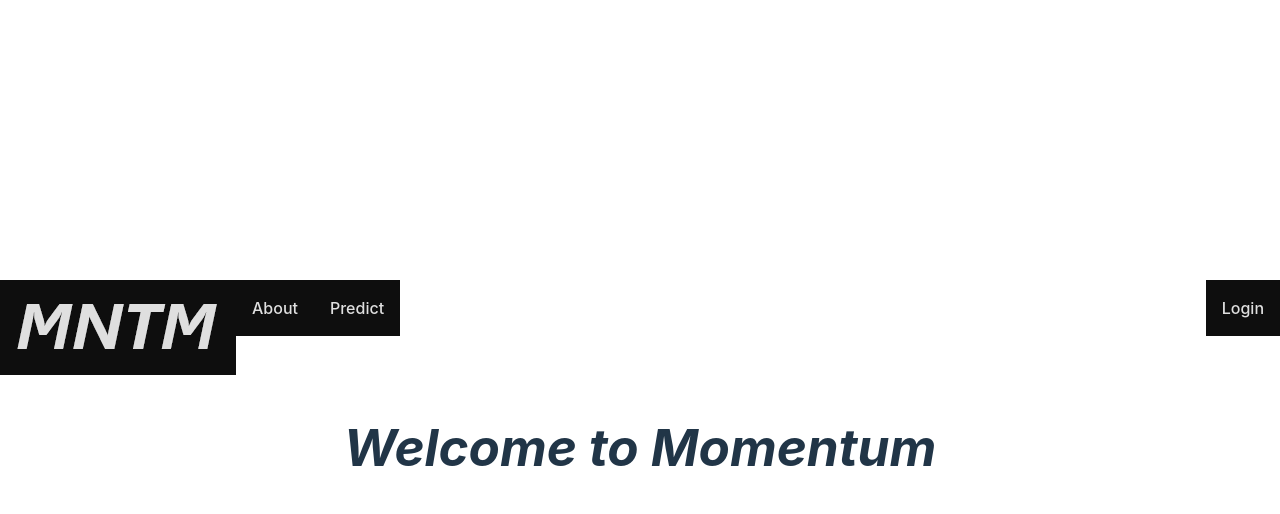
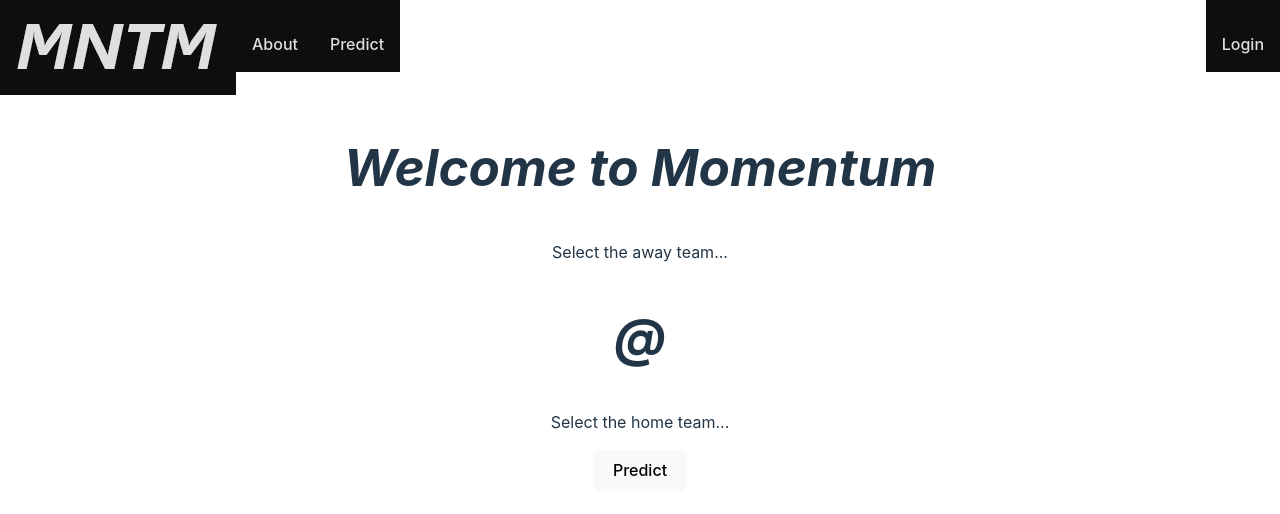
Before and after one commit to aravgoyal/lepredictor, a React (Vite) app: page / in a window 1280 px wide. Shown: the top 514 px of the page. Built offline with nearby package versions, Linux system fonts and the light colour scheme.

Commit message:
aligned navbar, prediction skeleton, hover elements

```diff
--- a/src/App.tsx
+++ b/src/App.tsx
@@ -11,28 +11,17 @@ function App() {
 
   return (
     <>
-      <div>
       <BrowserRouter>
-        <NavBar />
-        <Switch>
-          <Route path="/" exact>
-            <Home />
-          </Route>
-          <Route path="/about">
-            <About />
-          </Route>
-          <Route path="/predict">
-            <Predict />
-          </Route>
-          <Route path="/login">
-            <Login />
-          </Route>
-        </Switch>
+        <div>
+          <NavBar />
+          <Switch>
+            <Route path="/" exact component={Home} />
+            <Route path="/about" exact component={About} />
+            <Route path="/predict" exact component={Predict} />
+            <Route path="/login" exact component={Login} />
+          </Switch>
+        </div>
       </BrowserRouter>
-      </div>
-      <div>
-
-      </div>
     </>
   )
 }
--- a/src/NavBar.tsx
+++ b/src/NavBar.tsx
@@ -9,8 +9,8 @@ export function NavBar() {
     <nav className="navbar-container">
       <div>
         <li><a><NavLink exact to="/"><img src={logo} alt="Logo" /></NavLink></a></li>
-        <li><a><NavLink to="/about">About</NavLink></a></li>
-        <li><a className="left-login"><NavLink to="/predict">Predict</NavLink></a></li>
+        <li><a className="about"><NavLink to="/about">About</NavLink></a></li>
+        <li><a className="predict"><NavLink to="/predict">Predict</NavLink></a></li>
       </div>
       <div>
         <li><a className="login"><NavLink to="/login">Login</NavLink></a></li>
--- a/src/index.css
+++ b/src/index.css
@@ -17,18 +17,15 @@
 a {
   font-weight: 500;
   color: #dfdfdf;
-  text-decoration: inherit;
+  text-decoration: none;
 }
 a:hover {
-  color: #dfdfdf;
+  color: #ffffff;
 }
 
-body {
+html, body {
   margin: 0;
-  display: flex;
-  place-items: center;
-  min-width: 320px;
-  min-height: 100vh;
+  padding: 0;
 }
 
 h1 {
@@ -37,6 +34,8 @@ h1 {
 }
 
 div {
+  margin: 0;
+  padding: 0;
   width: 100%;
 }
 
@@ -52,22 +51,40 @@ nav {
   width: 100%;
 }
 
-.left-login {
-  margin-right: auto;
-}
-
 li a {
   padding: 8px;
   background-color: #0e0e0e;
   float: left;
 }
 
+.about {
+  padding-top: 24px;
+}
+
+.predict {
+  margin-right: auto;
+  padding-top: 24px;
+}
+
 .login {
   float: right;
+  padding-top: 24px;
 }
 
 .home-predict {
   width: 100%;
+}
+
+.glow {
+  padding: 0;
+  will-change: filter;
+  transition: filter 300ms;
+}
+.glow:hover {
+  filter: drop-shadow(0 0 2em #ffffffaa);
+}
+.glow.react:hover {
+  filter: drop-shadow(0 0 2em #ffffffaa);
 }
 
 button {
@@ -82,7 +99,7 @@ button {
   transition: border-color 0.25s;
 }
 button:hover {
-  border-color: #646cff;
+  border-color: #ffffff;
 }
 button:focus,
 button:focus-visible {
--- a/src/pages/Home.tsx
+++ b/src/pages/Home.tsx
@@ -1,11 +1,14 @@
 export function Home() {
     return (
        <div>
-            <div>
+            <div className="glow">
                 <h1>Welcome to Momentum</h1>
             </div>
             <div className="home-predict">
-
+                <p>Select the away team...</p>
+                <h1>@</h1>
+                <p>Select the home team...</p>
+                <button>Predict</button>
             </div>
         </div>
         );
```
